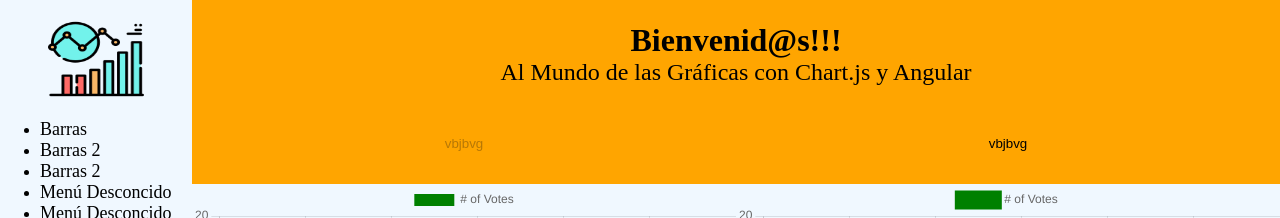
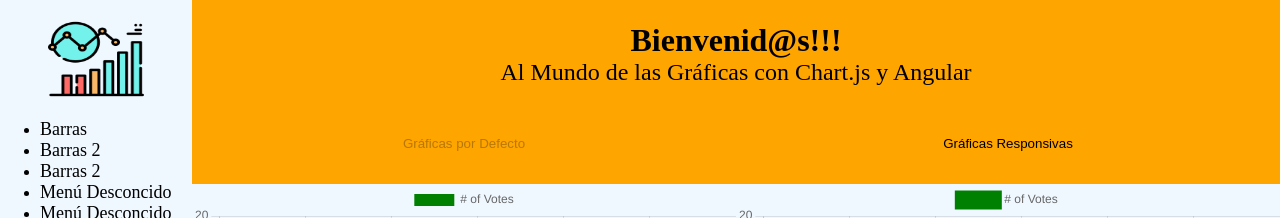
Before and after one commit to JuanCamilo9915/app-graficas-con-angular, an Angular app: page / in a window 1280 px wide. Shown: the top 218 px of the page. Built offline with nearby package versions, Linux system fonts and the light colour scheme.

Commit message:
Se realizan nuevos cambios.

```diff
--- a/src/app/app.component.html
+++ b/src/app/app.component.html
@@ -26,10 +26,10 @@
 
       <ul class="lista-desordenada">
         <li>
-          <button [disabled]="btn1" (click)="alerta(1)">vbjbvg</button>
+          <button [disabled]="btn1" (click)="cambiarTipoGrafica(1)">Gráficas por Defecto</button>
         </li>
         <li>
-          <button [disabled]="btn2" (click)="alerta(2)">vbjbvg</button>
+          <button [disabled]="btn2" (click)="cambiarTipoGrafica(2)">Gráficas Responsivas</button>
         </li>
       </ul>
     </div>
--- a/src/app/app.component.ts
+++ b/src/app/app.component.ts
@@ -6,47 +6,50 @@ import { Component, OnInit } from '@angular/core';
   styleUrls: ['./app.component.css']
 })
 export class AppComponent implements OnInit {
-  // mostrarGrafica
+
   sonGraficasNormalesVisibles: boolean;
   btn1: boolean;
   btn2: boolean;
   elementosMenu: object[];
   menuDesconocido = 'Menú Desconcido';
 
-  constructor() {}
+  constructor() { }
 
   ngOnInit(): void {
+    this.inicializarVariablesGlobales();
+  }
+
+  inicializarVariablesGlobales(): void {
     this.sonGraficasNormalesVisibles = true;
     this.btn1 = true;
     this.btn2 = false;
     this.elementosMenu = [
-        {url: '#graficaBarras', etiqueta: 'Barras'},
-        {url: '#graficaBarras2', etiqueta: 'Barras 2', tget: '_self'},
-        {url: '#graficaBarras2', etiqueta: 'Barras 2', tget: '_blank'},
-        {url: 'https://developer.mozilla.org/en-US/', tget: '_self'},
-        {url: 'https://developer.mozilla.org/en-US/', tget: '_blank'},
-        {url: 'https://developer.mozilla.org/en-US/'},
-        {url: 'https://developer.mozilla.org/en-US/', tget: '_self'},
-        {url: 'https://developer.mozilla.org/en-US/', tget: '_blank'},
-        {url: 'https://developer.mozilla.org/en-US/', tget: '_blank'},
-        {url: 'https://developer.mozilla.org/en-US/'},
-        {url: 'https://developer.mozilla.org/en-US/', tget: '_self'},
-        {url: 'https://developer.mozilla.org/en-US/', tget: '_blank'}
+      { url: '#graficaBarras', etiqueta: 'Barras' },
+      { url: '#graficaBarras2', etiqueta: 'Barras 2', tget: '_self' },
+      { url: '#graficaBarras2', etiqueta: 'Barras 2', tget: '_blank' },
+      { url: 'https://developer.mozilla.org/en-US/', tget: '_self' },
+      { url: 'https://developer.mozilla.org/en-US/', tget: '_blank' },
+      { url: 'https://developer.mozilla.org/en-US/' },
+      { url: 'https://developer.mozilla.org/en-US/', tget: '_self' },
+      { url: 'https://developer.mozilla.org/en-US/', tget: '_blank' },
+      { url: 'https://developer.mozilla.org/en-US/', tget: '_blank' },
+      { url: 'https://developer.mozilla.org/en-US/' },
+      { url: 'https://developer.mozilla.org/en-US/', tget: '_self' },
+      { url: 'https://developer.mozilla.org/en-US/', tget: '_blank' }
     ];
   }
 
-  alerta(idEvent: number): void {
-    this.sonGraficasNormalesVisibles = idEvent === 1 ? true : false;
-
-    if (idEvent === 1) {
+  cambiarTipoGrafica(idBtn: number): void {
+    if (idBtn === 1) {
       this.btn1 = true;
       this.btn2 = false;
+      this.sonGraficasNormalesVisibles = true;
       return;
     }
 
     this.btn1 = false;
     this.btn2 = true;
-
+    this.sonGraficasNormalesVisibles = false;
   }
 
 }
```
Lines whose indentation alone changed are shown as unchanged.
